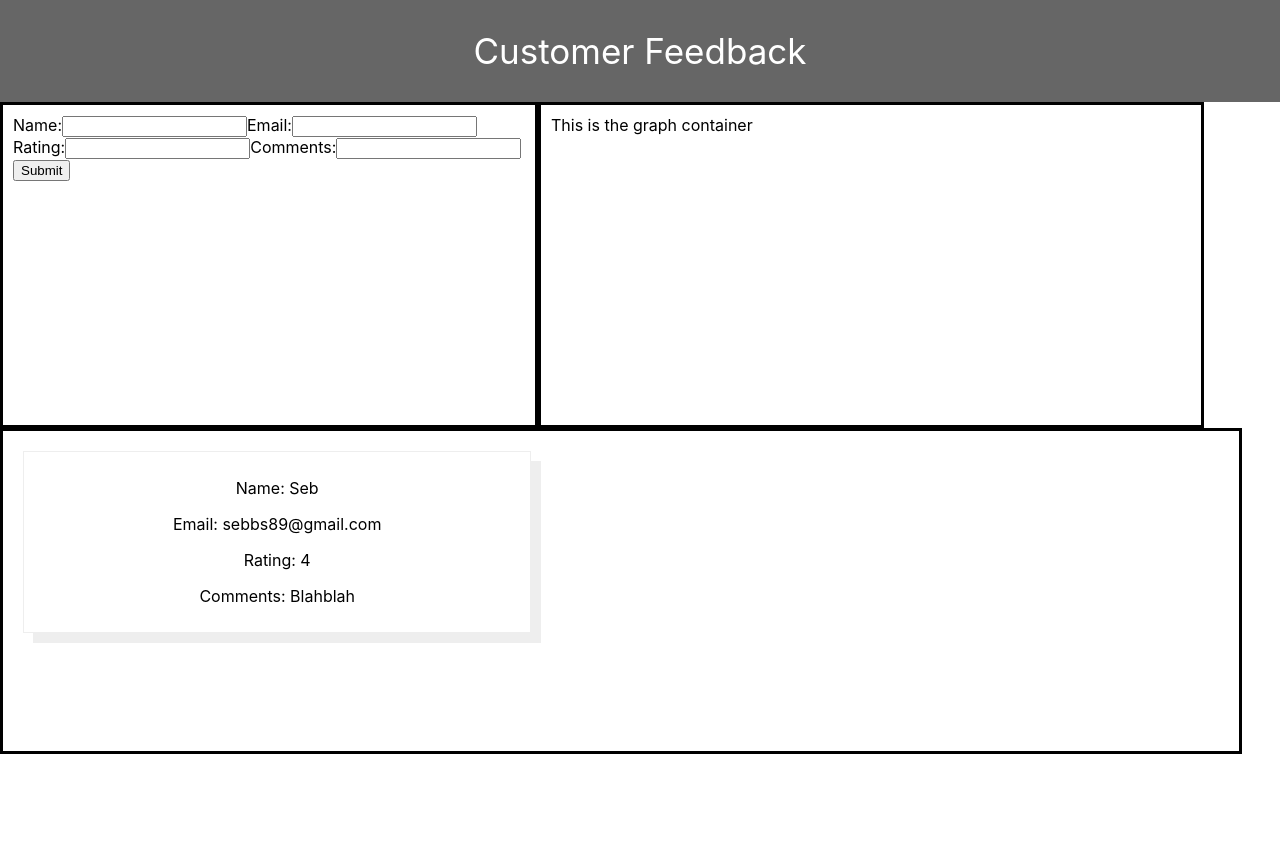
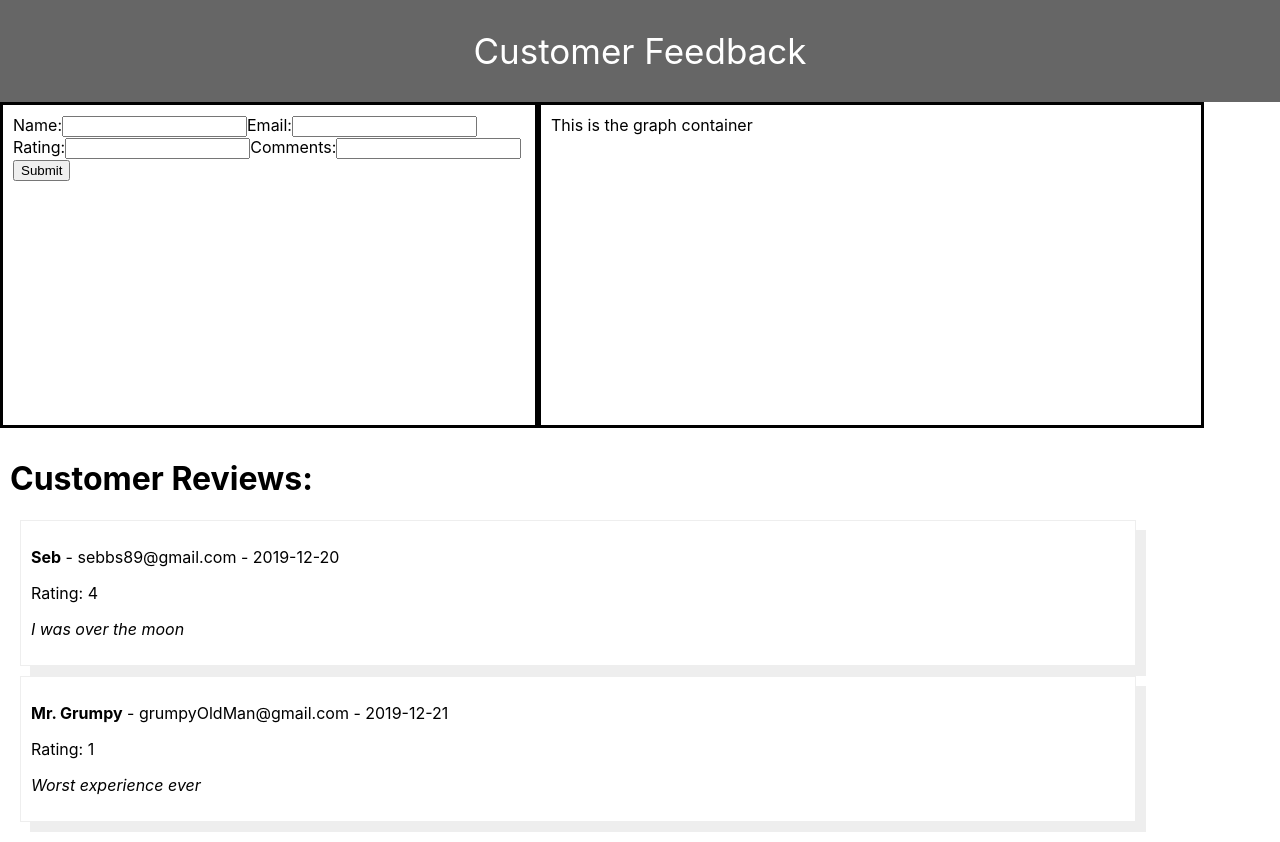
Before and after one commit to sebbrebu/cko-customer-feedback, a React (Create React App) app: page / in a window 1280 px wide. Before the commit the page ends 800 px from the top, so only its background shows below. Built offline with nearby package versions, Linux system fonts and the light colour scheme.

Commit message:
save and display review functionality done

```diff
--- a/src/App.js
+++ b/src/App.js
@@ -1,11 +1,47 @@
-import React from 'react';
+import React, { Component } from 'react';
 import './App.css';
 import Layout from './hoc/Layout//Layout.js';
+import { array } from 'prop-types';
 
-function App() {
-  return (
-    <Layout/>
-  );
+class App extends Component {
+
+  state = {
+    reviews: [
+      {
+        name: 'Seb',
+        email: 'sebbs89@gmail.com',
+        rating: '4',
+        comments: 'I was over the moon',
+        createdDateTime: '2019-12-20'
+      },
+      {
+        name: 'Mr. Grumpy',
+        email: 'grumpyOldMan@gmail.com',
+        rating: '1',
+        comments: 'Worst experience ever',
+        createdDateTime: '2019-12-21'
+      }
+    ]
+  };
+
+  submitReviewHandler = (rev) => {
+
+    // alert(`New customer review submitted:
+    // Name: ` + rev.name + `
+    // Email: ` + rev.email + `
+    // Rating: ` + rev.rating + `
+    // Comments: ` + rev.comments);
+
+    var reviewsArray = [...this.state.reviews];
+    reviewsArray.unshift(rev);
+    this.setState({ reviews: reviewsArray});
+  }
+
+  render() {
+    return (
+      <Layout reviews={this.state.reviews} submitHandler={this.submitReviewHandler}/>
+    );
+  }
 }
 
 export default App;
--- a/src/components/CustomerFeedback/CustomerFeedback.css
+++ b/src/components/CustomerFeedback/CustomerFeedback.css
@@ -1,8 +1,8 @@
 .CustomerFeedback {
-    width: 40%;
+    width: 90%;
     padding: 10px;
     margin: 10px;
     border: 1px solid #eee;
-    text-align: center;
+    text-align: left;
     box-shadow: 10px 10px #eee;
 }
--- a/src/components/CustomerFeedback/CustomerFeedback.js
+++ b/src/components/CustomerFeedback/CustomerFeedback.js
@@ -4,10 +4,9 @@ import './CustomerFeedback.css';
 const customerFeedback = (props) => {
     return (
         <div className='CustomerFeedback'>
-            <p>Name: {props.name}</p>
-            <p>Email: {props.email}</p>
+            <p><b>{props.name}</b> - {props.email} - {props.createdDateTime}</p>
             <p>Rating: {props.rating}</p>
-            <p>Comments: {props.comments}</p>
+            <p><i>{props.comments}</i></p>
         </div>
     );
 }
--- a/src/components/Form/Form.js
+++ b/src/components/Form/Form.js
@@ -28,11 +28,23 @@ class Form extends Component {
       }
 
       handleSubmit(event) {
-        alert(`New comment submitted:
-        Name: ` + this.state.name + `
-        Email: ` + this.state.email + `
-        Rating: ` + this.state.rating + `
-        Comment: ` + this.state.comments);
+        // alert(`New comment submitted:
+        // Name: ` + this.state.name + `
+        // Email: ` + this.state.email + `
+        // Rating: ` + this.state.rating + `
+        // Comment: ` + this.state.comments);
+
+        var newReview = {
+            name: this.state.name,
+            email: this.state.email,
+            rating: this.state.rating,
+            comments: this.state.comments,
+            createdDateTime: Date(Date.now()).toString('YYYY-MM-DD')
+          };
+
+          //add validation
+
+        this.props.submitHandler(newReview);
         event.preventDefault();
       }
 
@@ -54,6 +66,7 @@ class Form extends Component {
                     <input type="text" name="comments" value={this.state.value} onChange={this.handleChange} />
 
                     <input type="submit" value="Submit" />
+
                 </form>
             </div>
         );
--- a/src/containers/FeedbackContainer/FeedbackContainer.js
+++ b/src/containers/FeedbackContainer/FeedbackContainer.js
@@ -2,22 +2,35 @@ import React, { Component } from 'react';
 import CustomerFeedback from '../../components/CustomerFeedback/CustomerFeedback'
 
 var divStyle = {
-    borderStyle: 'solid',
     float: 'left',
     width: '95%',
-    padding: '10px',
-    height: '300px'
+    padding: '10px'
 };
 
 class FeedbackContainer extends Component {
     render(){
-        return(<div style={divStyle}>
-            <CustomerFeedback
-                name='Seb'
-                email='sebbs89@gmail.com'
-                rating='4'
-                comments='Blahblah'
-                />
+        var details = (this.props.reviews.length > 5) ? ' (last 5 out of ' + this.props.reviews.length + ')': '';
+        return(
+        <div style={divStyle}>
+
+            <h1>Customer Reviews{details}:</h1>
+
+            {
+                this.props.reviews.map((rev, index) => {
+                    if (index < 5)
+                    {
+                        return <CustomerFeedback
+                                key={rev.name}
+                                name={rev.name}
+                                email={rev.email}
+                                rating={rev.rating}
+                                comments={rev.comments}
+                                createdDateTime={rev.createdDateTime}
+                                />
+                    }
+                })
+            }
+
         </div>)
     }
 }
--- a/src/containers/FormContainer/FormContainer.js
+++ b/src/containers/FormContainer/FormContainer.js
@@ -11,7 +11,7 @@ var divStyle = {
 
 class FormContainer extends Component {
     render(){
-        return(<Form></Form>)
+        return(<Form submitHandler={this.props.submitHandler}></Form>)
     }
 }
 
--- a/src/hoc/Layout/Layout.js
+++ b/src/hoc/Layout/Layout.js
@@ -1,10 +1,11 @@
-import React, { Component } from 'react';
+import React from 'react';
 import Aux from '../Aux/Aux';
 import TopContainer from '../TopContainer/TopContainer';
 import BottomContainer from '../BottomContainer/BottomContainer';
-import ReviewsContainer from '../../containers/FeedbackContainer/FeedbackContainer';
+import FeedbackContainer from '../../containers/FeedbackContainer/FeedbackContainer';
 import FormContainer from '../../containers/FormContainer/FormContainer';
 import GraphContainer from '../../containers/GraphContainer/GraphContainer';
+import { tsPropertySignature } from '../../../../../Library/Caches/typescript/3.4.5/node_modules/@babel/types/lib';
 
 
 var row = {
@@ -20,29 +21,27 @@ var header = {
     color: 'white'
   }
 
-class Layout extends Component {
-    render() {
+const layout = (props) => {
+
         return  (
             <Aux>
                 <header style={header}>Customer Feedback</header>
 
                 <TopContainer>
                 <div style={row}>
-                    <FormContainer>
-
-                    </FormContainer>
-                    <GraphContainer></GraphContainer>
+                    <FormContainer submitHandler={props.submitHandler}/>
+                    <GraphContainer/>
                 </div>
                 </TopContainer>
 
                 <BottomContainer>
                     <div style={row}>
-                        <ReviewsContainer></ReviewsContainer>
+                        <FeedbackContainer reviews={props.reviews}></FeedbackContainer>
                     </div>
                 </BottomContainer>
             </Aux>
         );
-    }
+
 }
 
-export default Layout;
+export default layout;
```
